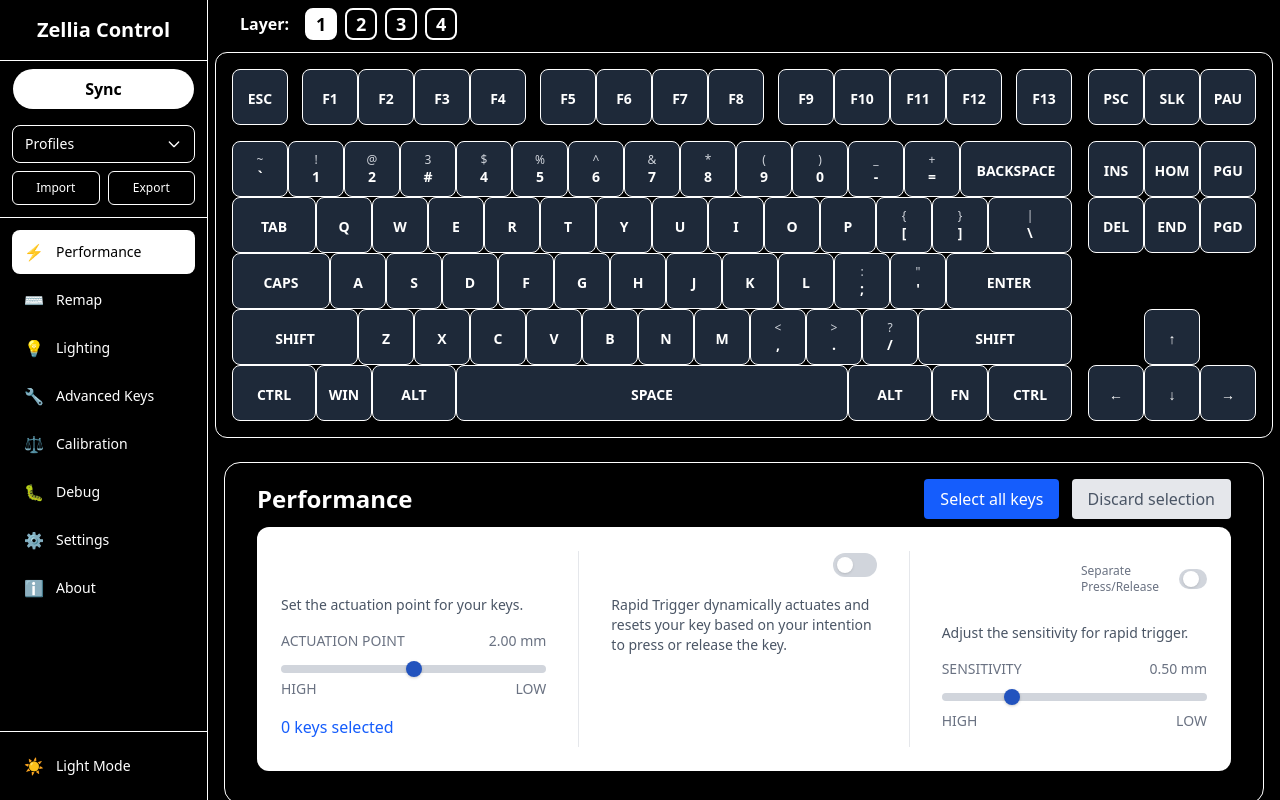
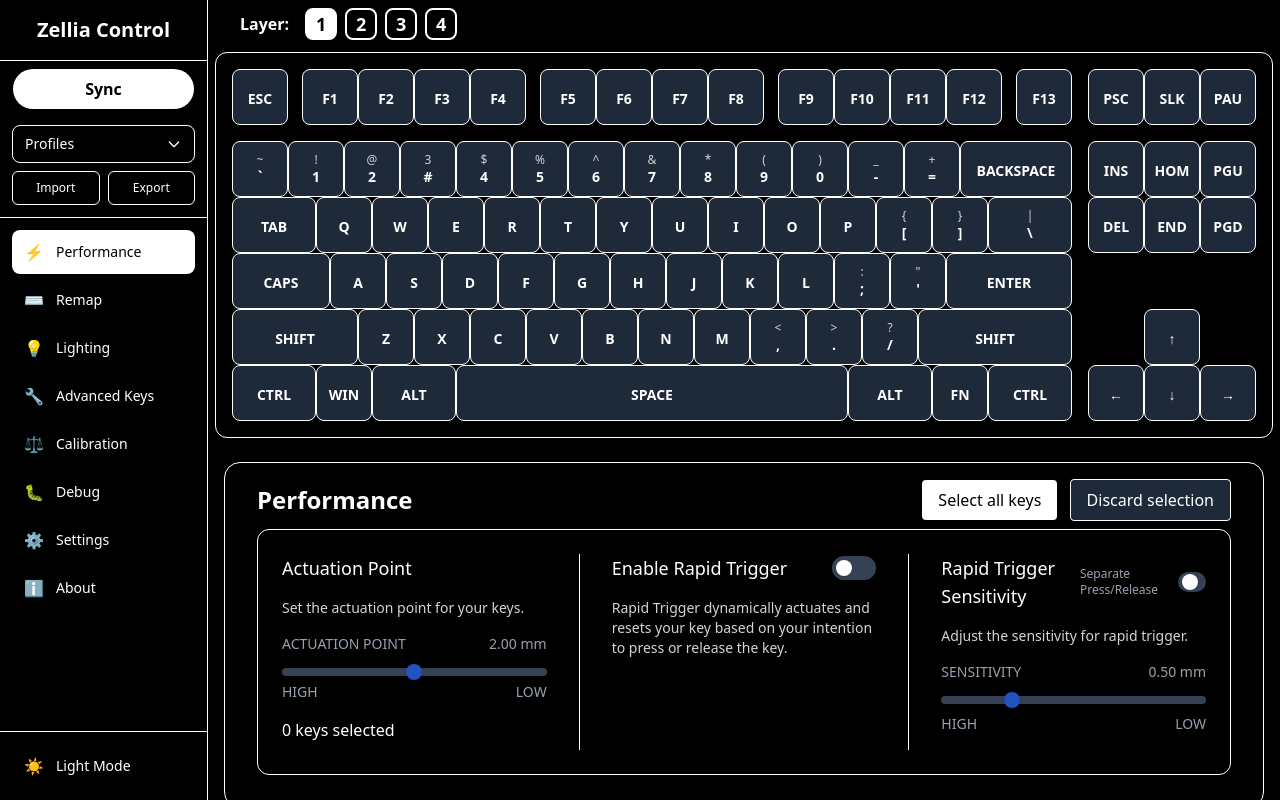
Before and after one commit to Zellia-Keyboards/Zellia-Control, a SvelteKit app: page /performance in a window 1280 px wide. Built offline with nearby package versions, Linux system fonts and the light colour scheme.

Commit message:
feat(dark-mode): implement dark mode styling for performance page

```diff
--- a/src/routes/performance/+page.svelte
+++ b/src/routes/performance/+page.svelte
@@ -1,4 +1,6 @@
 <script lang="ts">
+  import { darkMode } from '$lib/DarkModeStore.svelte';
+
   let rapidTriggerEnabled = false;
   let continuousRapidTriggerEnabled = false;
   let actuationPoint = 2.0;
@@ -11,20 +13,20 @@
 
 <div class="p-4 h-full flex flex-col">
   <div class="flex items-center justify-between -mt-4 mb-2">
-    <h2 class="text-2xl font-bold">Performance</h2>
+    <h2 class="text-2xl font-bold {$darkMode ? 'text-white' : 'text-gray-900'}">Performance</h2>
     <div>
-      <button class="bg-blue-600 text-white px-4 py-2 rounded mr-2">Select all keys</button>
-      <button class="bg-gray-200 text-gray-600 px-4 py-2 rounded">Discard selection</button>
+      <button class="{$darkMode ? 'bg-white hover:bg-gray-200 text-black' : 'bg-blue-600 hover:bg-blue-700 text-white'} px-4 py-2 rounded mr-2 transition-colors duration-200">Select all keys</button>
+      <button class="{$darkMode ? 'bg-gray-800 hover:bg-gray-700 text-white border border-white' : 'bg-gray-200 hover:bg-gray-300 text-gray-600'} px-4 py-2 rounded transition-colors duration-200">Discard selection</button>
     </div>
   </div>
-  <div class="bg-white rounded-xl shadow p-6 flex flex-col md:flex-row gap-6 flex-1">
+  <div class="{$darkMode ? 'bg-black border border-white' : 'bg-white'} rounded-xl shadow p-6 flex flex-col md:flex-row gap-6 flex-1">
     <!-- 1st Box: Actuation Point -->
     <div class="flex-1 min-w-[260px] flex flex-col">
-      <h3 class="text-lg font-medium mb-4">Actuation Point</h3>
-      <p class="text-sm text-gray-600 mb-4">Set the actuation point for your keys.</p>
+      <h3 class="text-lg font-medium mb-4 {$darkMode ? 'text-white' : 'text-gray-900'}">Actuation Point</h3>
+      <p class="text-sm {$darkMode ? 'text-gray-300' : 'text-gray-600'} mb-4">Set the actuation point for your keys.</p>
       <div class="mb-2 flex-1">
         <div class="relative">
-          <div class="flex justify-between text-sm text-gray-500 mb-1">
+          <div class="flex justify-between text-sm {$darkMode ? 'text-gray-400' : 'text-gray-500'} mb-1">
             <div>ACTUATION POINT</div>
             <div>{actuationPoint.toFixed(2)} mm</div>
           </div>
@@ -34,55 +36,57 @@
             max="4"
             step="0.01"
             bind:value={actuationPoint}
-            class="w-full h-2 rounded-full bg-gray-300 appearance-none slider-thumb"
+            class="w-full h-2 rounded-full {$darkMode ? 'bg-gray-700' : 'bg-gray-300'} appearance-none slider-thumb"
           />
-          <div class="flex justify-between text-sm text-gray-500 mb-1">
+          <div class="flex justify-between text-sm {$darkMode ? 'text-gray-400' : 'text-gray-500'} mb-1">
             <div>HIGH</div>
             <div>LOW</div>
           </div>
         </div>
         <!-- Keys selected indicator -->
-        <div class="mt-4 text-blue-600 font-medium">
+        <div class="mt-4 {$darkMode ? 'text-white' : 'text-blue-600'} font-medium">
           {keysSelected} keys selected
         </div>
       </div>
     </div>
 
     <!-- Divider for desktop -->
-    <div class="hidden md:block w-px bg-gray-200 mx-2"></div>
+    <div class="hidden md:block w-px {$darkMode ? 'bg-white' : 'bg-gray-200'} mx-2"></div>
 
     <!-- 2nd Box: Rapid Trigger Toggles (moved from 3rd position) -->
     <div class="flex-1 min-w-[260px] flex flex-col">
       <div class="flex items-center justify-between mb-4">
-        <h3 class="text-lg font-medium">Enable Rapid Trigger</h3>
+        <h3 class="text-lg font-medium {$darkMode ? 'text-white' : 'text-gray-900'}">Enable Rapid Trigger</h3>
         <button class="relative inline-flex items-center h-6 rounded-full w-11 transition-colors focus:outline-none"
           aria-label="Rapid Trigger Toggle"
           class:bg-blue-600={rapidTriggerEnabled}
-          class:bg-gray-300={!rapidTriggerEnabled}
+          class:bg-gray-300={!rapidTriggerEnabled && !$darkMode}
+          class:bg-gray-700={!rapidTriggerEnabled && $darkMode}
           on:click={() => rapidTriggerEnabled = !rapidTriggerEnabled}>
           <span class="inline-block w-4 h-4 transform rounded-full bg-white transition-transform shadow"
             class:translate-x-6={rapidTriggerEnabled}
             class:translate-x-1={!rapidTriggerEnabled}></span>
         </button>
       </div>
-      <p class="text-sm text-gray-600 mb-4">
+      <p class="text-sm {$darkMode ? 'text-gray-300' : 'text-gray-600'} mb-4">
         Rapid Trigger dynamically actuates and resets your key based on your intention to press or release the key.
       </p>
       <div class="flex-1">
         {#if rapidTriggerEnabled}
-          <div class="flex items-center justify-between mb-4 border-t border-gray-200 pt-4">
-            <h4 class="text-lg font-medium">Enable Continuous Rapid Trigger</h4>
+          <div class="flex items-center justify-between mb-4 border-t {$darkMode ? 'border-white' : 'border-gray-200'} pt-4">
+            <h4 class="text-lg font-medium {$darkMode ? 'text-white' : 'text-gray-900'}">Enable Continuous Rapid Trigger</h4>
             <button class="relative inline-flex items-center h-6 rounded-full w-11 transition-colors focus:outline-none"
               aria-label="Continuous Rapid Trigger Toggle"
               class:bg-blue-600={continuousRapidTriggerEnabled}
-              class:bg-gray-300={!continuousRapidTriggerEnabled}
+              class:bg-gray-300={!continuousRapidTriggerEnabled && !$darkMode}
+              class:bg-gray-700={!continuousRapidTriggerEnabled && $darkMode}
               on:click={() => continuousRapidTriggerEnabled = !continuousRapidTriggerEnabled}>
               <span class="inline-block w-4 h-4 transform rounded-full bg-white transition-transform shadow"
                 class:translate-x-6={continuousRapidTriggerEnabled}
                 class:translate-x-1={!continuousRapidTriggerEnabled}></span>
             </button>
           </div>
-          <p class="text-sm text-gray-600">
+          <p class="text-sm {$darkMode ? 'text-gray-300' : 'text-gray-600'}">
             When enabled, Rapid Trigger ends when the entire key is released. When disabled, Rapid Trigger ends at the actuation point.
           </p>
         {/if}
@@ -90,19 +94,19 @@
     </div>
 
     <!-- Divider for desktop -->
-    <div class="hidden md:block w-px bg-gray-200 mx-2"></div>
+    <div class="hidden md:block w-px {$darkMode ? 'bg-white' : 'bg-gray-200'} mx-2"></div>
 
     <!-- 3rd Box: Sensitivity Slider & Toggle (moved from 2nd position) -->
     <div class="flex-1 min-w-[260px] flex flex-col">
       <div class="flex items-center justify-between mb-4">
-        <h3 class="text-lg font-medium">Rapid Trigger Sensitivity</h3>
-        <div class="flex items-center gap-2">
-          <span class="text-xs text-gray-500">Separate Press/Release</span>
+        <h3 class="text-lg font-medium {$darkMode ? 'text-white' : 'text-gray-900'}">Rapid Trigger Sensitivity</h3>
+        <div class="flex items-center gap-2">          <span class="text-xs {$darkMode ? 'text-gray-400' : 'text-gray-500'}">Separate Press/Release</span>
           <button
             class="relative inline-flex items-center h-5 rounded-full w-10 transition-colors focus:outline-none"
             aria-label="Separate Sensitivity Toggle"
             class:bg-blue-600={separateSensitivity}
-            class:bg-gray-300={!separateSensitivity}
+            class:bg-gray-300={!separateSensitivity && !$darkMode}
+            class:bg-gray-700={!separateSensitivity && $darkMode}
             on:click={() => separateSensitivity = !separateSensitivity}
           >
             <span class="inline-block w-4 h-4 transform rounded-full bg-white transition-transform shadow"
@@ -111,13 +115,13 @@
           </button>
         </div>
       </div>
-      <p class="text-sm text-gray-600 mb-4">
+      <p class="text-sm {$darkMode ? 'text-gray-300' : 'text-gray-600'} mb-4">
         Adjust the sensitivity for rapid trigger.
       </p>
       <div class="flex-1">
         {#if separateSensitivity}
           <div class="mb-4">
-            <div class="flex justify-between text-sm text-gray-500 mb-1">
+            <div class="flex justify-between text-sm {$darkMode ? 'text-gray-400' : 'text-gray-500'} mb-1">
               <div>PRESS SENSITIVITY</div>
               <div>{pressSensitivity.toFixed(2)} mm</div>
             </div>
@@ -127,15 +131,15 @@
               max="2"
               step="0.01"
               bind:value={pressSensitivity}
-              class="w-full h-2 rounded-full bg-gray-300 appearance-none slider-thumb"
+              class="w-full h-2 rounded-full {$darkMode ? 'bg-gray-700' : 'bg-gray-300'} appearance-none slider-thumb"
             />
-            <div class="flex justify-between text-sm text-gray-500 mt-1">
+            <div class="flex justify-between text-sm {$darkMode ? 'text-gray-400' : 'text-gray-500'} mt-1">
               <div>HIGH</div>
               <div>LOW</div>
             </div>
           </div>
           <div>
-            <div class="flex justify-between text-sm text-gray-500 mb-1">
+            <div class="flex justify-between text-sm {$darkMode ? 'text-gray-400' : 'text-gray-500'} mb-1">
               <div>RELEASE SENSITIVITY</div>
               <div>{releaseSensitivity.toFixed(2)} mm</div>
             </div>
@@ -145,16 +149,16 @@
               max="2"
               step="0.01"
               bind:value={releaseSensitivity}
-              class="w-full h-2 rounded-full bg-gray-300 appearance-none slider-thumb"
+              class="w-full h-2 rounded-full {$darkMode ? 'bg-gray-700' : 'bg-gray-300'} appearance-none slider-thumb"
             />
-            <div class="flex justify-between text-sm text-gray-500 mt-1">
+            <div class="flex justify-between text-sm {$darkMode ? 'text-gray-400' : 'text-gray-500'} mt-1">
               <div>HIGH</div>
               <div>LOW</div>
             </div>
           </div>
         {:else}
           <div>
-            <div class="flex justify-between text-sm text-gray-500 mb-1">
+            <div class="flex justify-between text-sm {$darkMode ? 'text-gray-400' : 'text-gray-500'} mb-1">
               <div>SENSITIVITY</div>
               <div>{sensitivityValue.toFixed(2)} mm</div>
             </div>
@@ -164,9 +168,9 @@
               max="2"
               step="0.01"
               bind:value={sensitivityValue}
-              class="w-full h-2 rounded-full bg-gray-300 appearance-none slider-thumb"
+              class="w-full h-2 rounded-full {$darkMode ? 'bg-gray-700' : 'bg-gray-300'} appearance-none slider-thumb"
             />
-            <div class="flex justify-between text-sm text-gray-500 mt-1">
+            <div class="flex justify-between text-sm {$darkMode ? 'text-gray-400' : 'text-gray-500'} mt-1">
               <div>HIGH</div>
               <div>LOW</div>
             </div>
```
